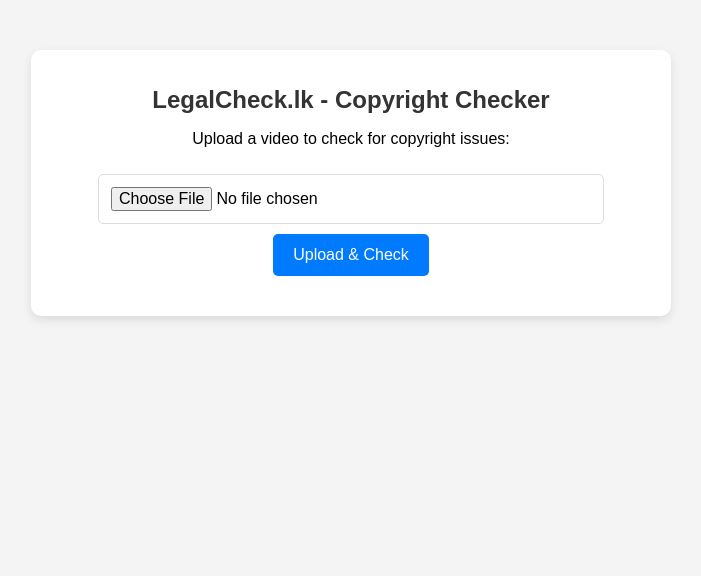
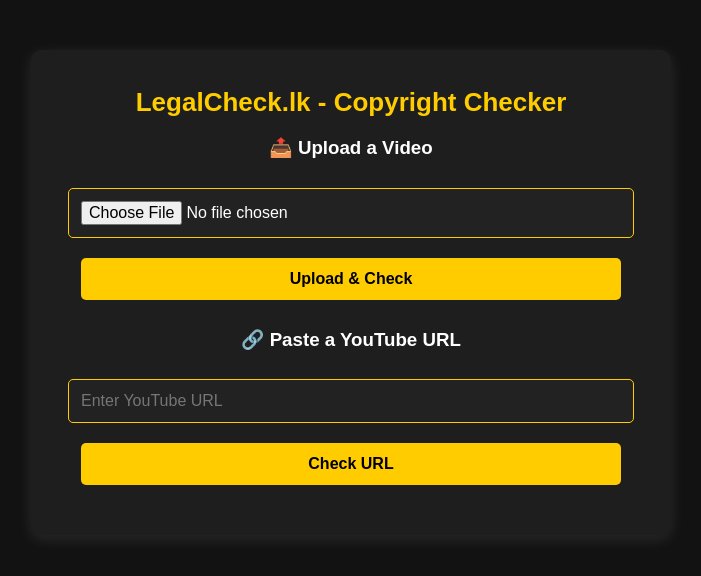
Before and after one commit to Sitinamaluwa/LegalCheck, a plain HTML site: page index.html in a window 1280 px wide. Shown: the whole page, without its empty margins (289-990 px from the left). Drawn offline with Linux system fonts and the light colour scheme.

Commit message:
Update index.html

```diff
--- a/index.html
+++ b/index.html
@@ -8,7 +8,8 @@
         body {
             font-family: 'Arial', sans-serif;
             text-align: center;
-            background-color: #f4f4f4;
+            background-color: #121212;
+            color: white;
             margin: 0;
             padding: 0;
         }
@@ -17,34 +18,36 @@
             max-width: 600px;
             margin: 50px auto;
             padding: 20px;
-            background: white;
+            background: #1e1e1e;
             border-radius: 10px;
-            box-shadow: 0px 4px 10px rgba(0, 0, 0, 0.1);
+            box-shadow: 0px 4px 15px rgba(255, 255, 255, 0.1);
         }
         h1 {
-            color: #333;
-            font-size: 24px;
+            font-size: 26px;
+            color: #ffcc00;
         }
-        input {
-            width: 80%;
+        input, button {
+            width: 90%;
             padding: 12px;
             margin: 10px 0;
-            border: 1px solid #ddd;
             border-radius: 5px;
             font-size: 16px;
         }
+        input {
+            border: 1px solid #ffcc00;
+            background: #222;
+            color: white;
+        }
         button {
-            background-color: #007bff;
-            color: white;
+            background-color: #ffcc00;
+            color: black;
+            font-weight: bold;
             border: none;
-            padding: 12px 20px;
-            font-size: 16px;
-            border-radius: 5px;
             cursor: pointer;
             transition: 0.3s;
         }
         button:hover {
-            background-color: #0056b3;
+            background-color: #e6b800;
         }
         #result {
             margin-top: 20px;
@@ -56,9 +59,15 @@
 <body>
     <div class="container">
         <h1>LegalCheck.lk - Copyright Checker</h1>
-        <p>Upload a video to check for copyright issues:</p>
+
+        <h3>📤 Upload a Video</h3>
         <input type="file" id="videoUpload" accept="video/*">
         <button id="uploadBtn">Upload & Check</button>
+
+        <h3>🔗 Paste a YouTube URL</h3>
+        <input type="text" id="videoURL" placeholder="Enter YouTube URL">
+        <button id="checkURL">Check URL</button>
+
         <p id="result"></p>
     </div>
 
@@ -82,6 +91,25 @@
                     result.style.color = "red";
                 }, 3000);
             });
+
+            document.getElementById("checkURL").addEventListener("click", function () {
+                let url = document.getElementById("videoURL").value;
+                let result = document.getElementById("result");
+
+                if (!url.startsWith("https://www.youtube.com") && !url.startsWith("https://youtu.be")) {
+                    result.innerHTML = "❌ Invalid YouTube URL!";
+                    result.style.color = "red";
+                    return;
+                }
+
+                result.innerHTML = "🔄 Checking YouTube video for copyright issues...";
+                result.style.color = "blue";
+
+                setTimeout(() => {
+                    result.innerHTML = "✅ No copyright issues detected! (Not 100% guaranteed)";
+                    result.style.color = "green";
+                }, 3000);
+            });
         });
     </script>
 </body>
```
